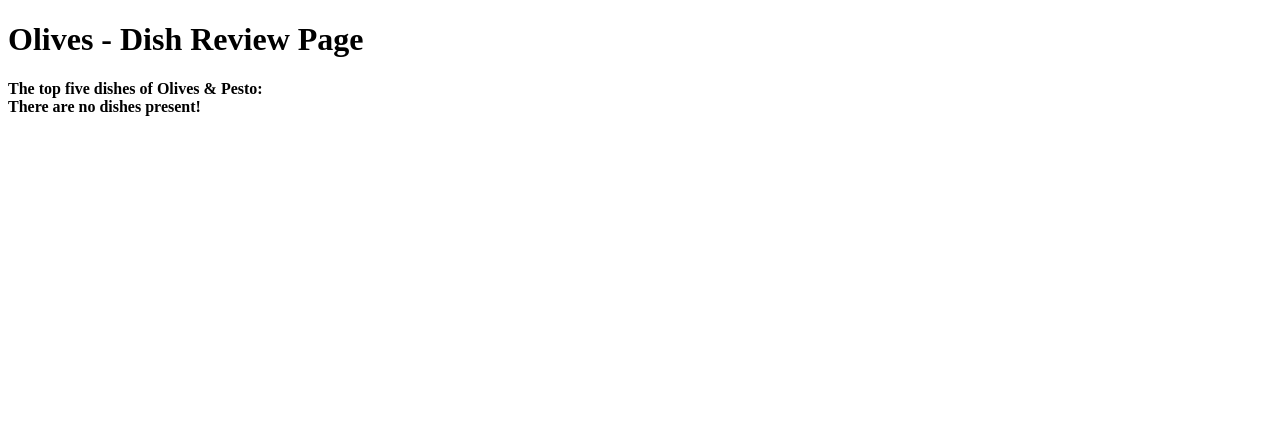
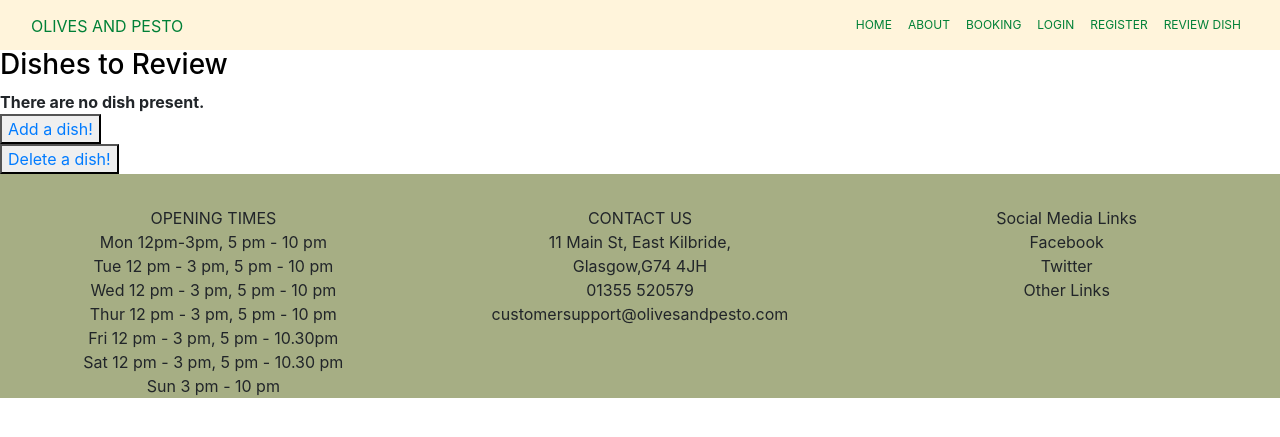
Before and after one commit to Gnadhi/olivesProject, a Django app: page /olives/dish-review/ in a window 1280 px wide. Shown: the top 437 px of the page. Run offline with Django 3.2, Linux system fonts and the light colour scheme; data that the repository does not hold is empty; some libraries are stand-ins or nearby versions.

Commit message:
added js folder containing olives-jquery.js file. Updated the javascript link according to the django text book. Added add and delete functionality, Delete partially work.

```diff
--- a/olives/urls.py
+++ b/olives/urls.py
@@ -11,5 +11,6 @@
     path('admin/', admin.site.urls, name = "admin"),
     path('index/', views.index, name = 'index'),  # The index is the home page of the website
     path("add_dish/", views.add_dish, name="add_dish"),
+    path("delete_dish/", views.delete_dish, name="delete_dish"),
 
 ]
--- a/olives/views.py
+++ b/olives/views.py
@@ -3,8 +3,9 @@
 from django.http import HttpResponse
 from olives.forms import StaffSignUpForm
 from olives.models import Dish
-from olives.forms import DishForm
-
+from olives.forms import DishForm, DishDeleteForm
+from django.contrib import messages
+from django.views import View
 def index(request):
     # PLACEHOLDER !!!
     response = render(request, "olives/base.html")
@@ -13,10 +14,11 @@
 
 def dishReview(request):
     dishList = Dish.objects.order_by('-likes')[:5]
-
+    allDishList = Dish.objects.all()
     context_dict = {}
     context_dict['boldmessage'] = 'The top five dishes of Olives & Pesto:'
     context_dict['TopDishes'] = dishList
+    context_dict['AllDishes'] = allDishList
     response = render(request, "olives/reviewDishes.html",context=context_dict)
     return response
 
@@ -27,12 +29,27 @@
         form = DishForm(request.POST)
 
         if form.is_valid():
-            form.save(commit=True)
-            return redirect('/olives/')
+            if(Dish.objects.filter(name=form.cleaned_data['name']).exists()==False):
+                form.save(commit=True)
+                return redirect('/olives/dish-review')
+            else:
+                messages.warning(request,'The dish already exists!')
+                render(request, 'olives/add_dish.html', {'form':form})
         else:
             print(form.errors)
     return render(request, 'olives/add_dish.html', {'form':form})
 
+def delete_dish(request):
+    form = DishDeleteForm(request.POST)
+
+    if request.method == 'POST':
+        if form.is_valid():
+            dish = form.cleaned_data.get('dishDelete')
+            Dish.objects.filter(name=dish).delete()
+            return redirect('/olives/dish-review')
+        else:
+            print(form.errors)
+    return render(request,'olives/delete_dish.html',{'form':form})
 
 def staffSignUp(request):
     if request.method == 'POST':
--- a/olivesProject/urls.py
+++ b/olivesProject/urls.py
@@ -17,10 +17,14 @@
 from django.contrib import admin
 from django.urls import path, include
 from olives import views
+from django.views.generic import RedirectView
+from django.conf.urls import url
 
 urlpatterns = [
     path('', views.index, name='index'),
     path('olives/', include("olives.urls")),
     path('admin/', admin.site.urls),
     path('accounts/', include('registration.backends.simple.urls')),
+    # fixes the 'Not Found: /favicon.ico' error.
+    url(r'^favicon\.ico$',RedirectView.as_view(url='/static/images/favicon.ico')),
 ]
--- a/templates/olives/base.html
+++ b/templates/olives/base.html
@@ -20,14 +20,14 @@
     <!-- Start of Navbar -->
     <nav class="navbar navbar-expand-md fixed-top">
     <div class="container-fluid">
-        <a class="navbar-brand" href="#"> Olives and Pesto </a>
+        <a class="navbar-brand" href="/olives/"> Olives and Pesto </a>
         <button class="navbar-toggler" type="button" data-toggle="collapse" data-target="#menu">
             <span class="navbar-toggle-icon"></span>
         </button>
         <div class="collapse navbar-collapse" id="menu">
             <ul class="navbar-nav ml-auto">
                 <li class="nav-item">
-                    <a class="nav-link" href="#home">Home</a>
+                    <a class="nav-link" href="/olives/">Home</a>
                 </li>
                 <li class="nav-item">
                     <a class="nav-link" href="#About">About</a>
@@ -40,6 +40,9 @@
                 </li>
                 <li class="nav-item">
                     <a class="nav-link" href="#Register">Register</a>
+                </li>
+                <li class="nav-item">
+                    <a class="nav-link" href="/olives/dish-review">Review Dish</a>
                 </li>
             </ul>
         </div>
@@ -84,10 +87,10 @@
     <!-- End of Footer -->
 
     <!-- jQuery first, then Popper.js, then Bootstrap JS -->
-    <script src="https://code.jquery.com/jquery-3.3.1.slim.min.js" integrity="sha384-q8i/X+965DzO0rT7abK41JStQIAqVgRVzpbzo5smXKp4YfRvH+8abtTE1Pi6jizo" crossorigin="anonymous"></script>
+    <script src="https://code.jquery.com/jquery-3.3.1.min.js" crossorigin="anonymous"></script>
     <script src="https://cdnjs.cloudflare.com/ajax/libs/popper.js/1.14.7/umd/popper.min.js" integrity="sha384-UO2eT0CpHqdSJQ6hJty5KVphtPhzWj9WO1clHTMGa3JDZwrnQq4sF86dIHNDz0W1" crossorigin="anonymous"></script>
     <script src="https://stackpath.bootstrapcdn.com/bootstrap/4.3.1/js/bootstrap.min.js" integrity="sha384-JjSmVgyd0p3pXB1rRibZUAYoIIy6OrQ6VrjIEaFf/nJGzIxFDsf4x0xIM+B07jRM" crossorigin="anonymous"></script>
-
+    <script src="{% static "js/olives-jquery.js" %}" crossorigin="anonymous"></script>
 </body>
 
 </html>
--- a/templates/olives/reviewDishes.html
+++ b/templates/olives/reviewDishes.html
@@ -1,15 +1,11 @@
-<!DOCTYPE html>
+{% extends 'olives/base.html' %}
+{% load staticfiles %}
 
-<html>
-    <head>
-        <title>
-            Olives - Dish Review
-        </title>
-    </head>
-    <body>
-        <div>
-            <h1>Olives - Dish Review Page</h1>
-        </div>
+{% block title_block %}
+    Dish Review Page
+{% endblock %}
+
+{% block body_block %}
         <div>
             <strong>{{ boldmessage }}</strong>
         </div>
@@ -25,5 +21,30 @@
             <strong>There are no dishes present!</strong>
         {% endif %}
         </div>
-    </body>
-</html>
+
+        <div>
+        <h3>Dishes to Review</h3>
+        {% if AllDishes %}
+            <ul>
+            {% for dish in AllDishes %}
+                <li>{{ dish.name }} :<Strong id="like_count">{{ dish.likes }}</Strong> likes</li>
+                <button id="like_btn"
+                        data-categoryid="{{ dish.id }}"
+                        class="btn btn-primary btn-sm"
+                        type="button">
+                    <span data-feather="thumbs-up"></span>
+                    Like Dish
+                </button>
+            {% endfor %}
+            </ul>
+        {% else %}
+            <strong>There are no dish present.</strong>
+        {% endif %}
+        </div>
+        <div>
+            <button><a href="/olives/add_dish">Add a dish!</a></button>
+        </div>
+        <div>
+            <button><a href="/olives/delete_dish">Delete a dish!</a></button>
+        </div>
+{% endblock %}
```
Also changed, not shown: olives/forms.py (+12 -1 lines), templates/olives/add_dish.html (+19 -9 lines), templates/olives/delete_dish.html (added, +21 -0 lines), static/js/olives-jquery.js (added).
